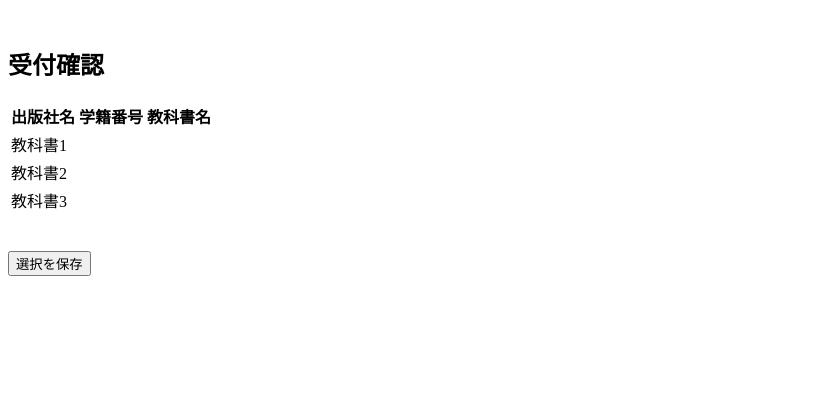
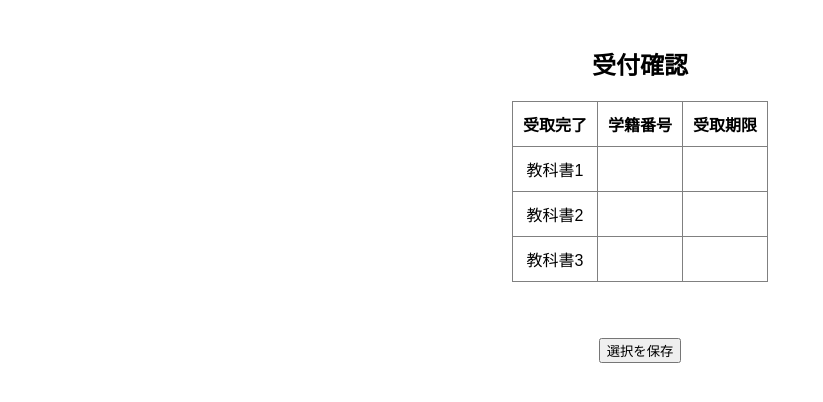
Before and after one commit to yabukilab/shimoda-c, a PHP site: page /disp2.php in a window 1280 px wide. Shown: the top 402 px of the page, without its empty margins (0-823 px from the left). Run offline with PHP 8.4, Linux system fonts and the light colour scheme; data comes from the database, SQL or seed files in the repository; data that the repository does not hold is empty.

Commit message:
Merge branch 'main' of https://github.com/yabukilab/shimoda-c

```diff
--- a/htdocs/disp2.php
+++ b/htdocs/disp2.php
@@ -3,17 +3,37 @@
 <head>
     <meta charset="UTF-8">
     <title>在庫確認</title>
+    <style>
+        body {
+            display: flex;
+            flex-direction: column;
+            align-items: center;
+            font-family: Arial, sans-serif;
+        }
+        table {
+            margin-bottom: 20px;
+            border-collapse: collapse;
+        }
+        th, td {
+            padding: 10px;
+            text-align: center;
+        }
+        .student-number-container {
+            text-align: center;
+            margin-top: 20px;
+        }
+    </style>
 </head>
 <body>
 
 <br><h2>受付確認</h2>
 
-<table>
+<table border="1">
     <thead>
         <tr>
-            <th>出版社名</th>
+            <th>受取完了</th>
             <th>学籍番号</th>
-            <th>教科書名</th>
+            <th>受取期限</th>
         </tr>
     </thead>
     <tbody>
```
